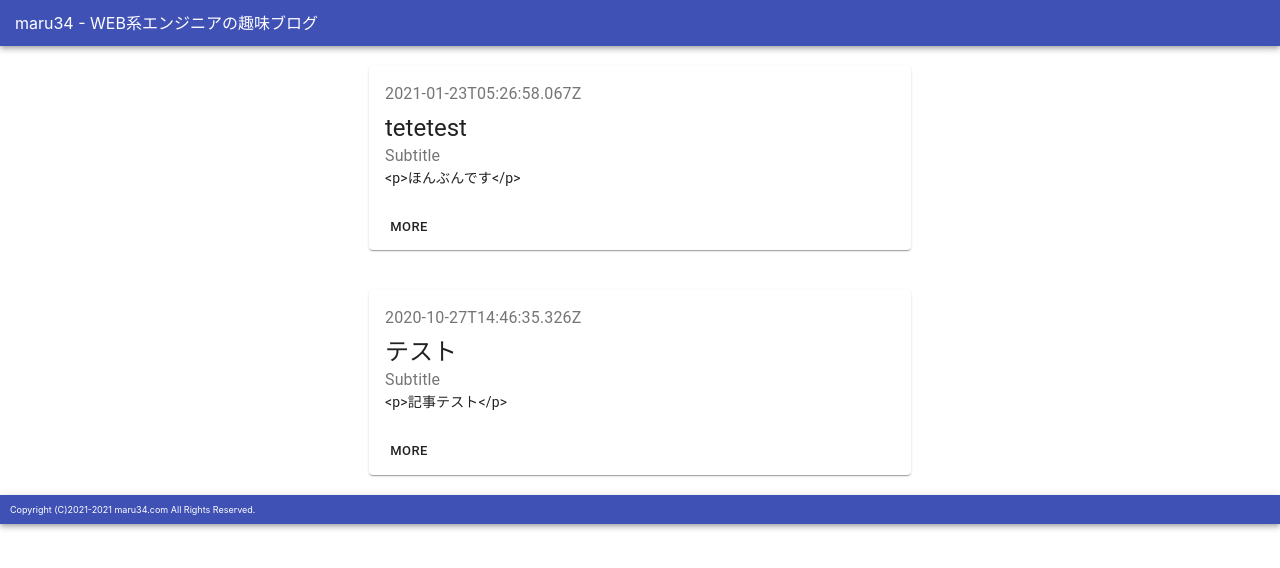
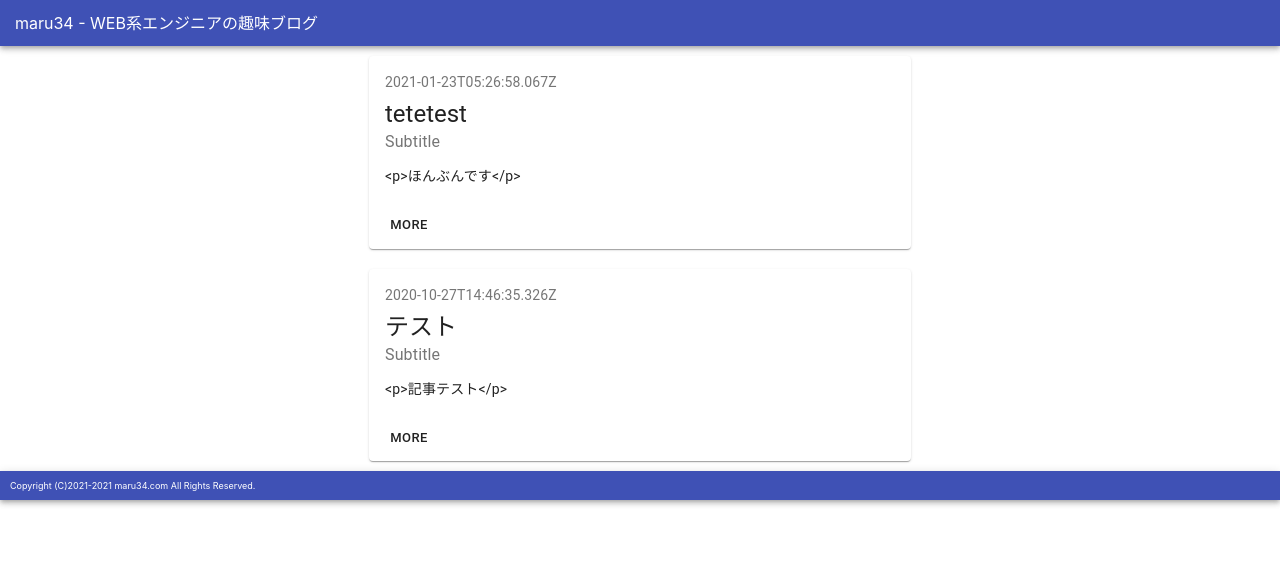
Before and after one commit to acio-o9/contents, a Next.js app in the folder src/application/: page / in a window 1280 px wide. Shown: the top 568 px of the page. Built offline with nearby package versions, Linux system fonts and the light colour scheme.

Commit message:
[modify] apply component styles

```diff
--- a/src/application/components/ArticleList.tsx
+++ b/src/application/components/ArticleList.tsx
@@ -1,15 +1,17 @@
 import React, { FC } from 'react';
-import { createStyles, makeStyles } from '@material-ui/core/styles';
+import { createStyles } from '@material-ui/core/styles';
+import withStyles, { WithStyles, StyleRules } from '@material-ui/core/styles/withStyles';
 import Card from '@material-ui/core/Card';
 import CardActions from '@material-ui/core/CardActions';
 import CardContent from '@material-ui/core/CardContent';
 import Button from '@material-ui/core/Button';
 import Typography from '@material-ui/core/Typography';
 
-const ArticleList: FC<{ articles: Array<any> }> = ({ articles }) => {
+interface Props extends WithStyles<typeof styles> {
+  articles: Array<any>;
+}
 
-  const useStyles = makeStyles(() => {
-    createStyles({
+const styles = () : StyleRules => createStyles({
   root: {
     minWidth: 275,
   },
@@ -20,13 +22,12 @@ const ArticleList: FC<{ articles: Array<any> }> = ({ articles }) => {
     marginBottom: 12,
   },
 });
-  })
 
-  const classes = useStyles()
+const ArticleList: FC<Props> = ({ articles, classes }) => {
   return (
     <section>
       <ul>
-        {articles.map((article: any , index: number) => (
+        {articles.map((article: any, index: number) => (
           <li key={index}>
             <Card className={classes.root}>
               <CardContent>
@@ -54,4 +55,4 @@ const ArticleList: FC<{ articles: Array<any> }> = ({ articles }) => {
   )
 }
 
-export default ArticleList;
+export default withStyles(styles)(ArticleList);
--- a/src/application/styles/globals.css
+++ b/src/application/styles/globals.css
@@ -16,7 +16,7 @@ ul {
 }
 
 li {
-  padding: 20px 5px 20px 5px;
+  padding: 10px 5px 10px 5px;
 }
 
 * {
```
Lines whose indentation alone changed are shown as unchanged.
